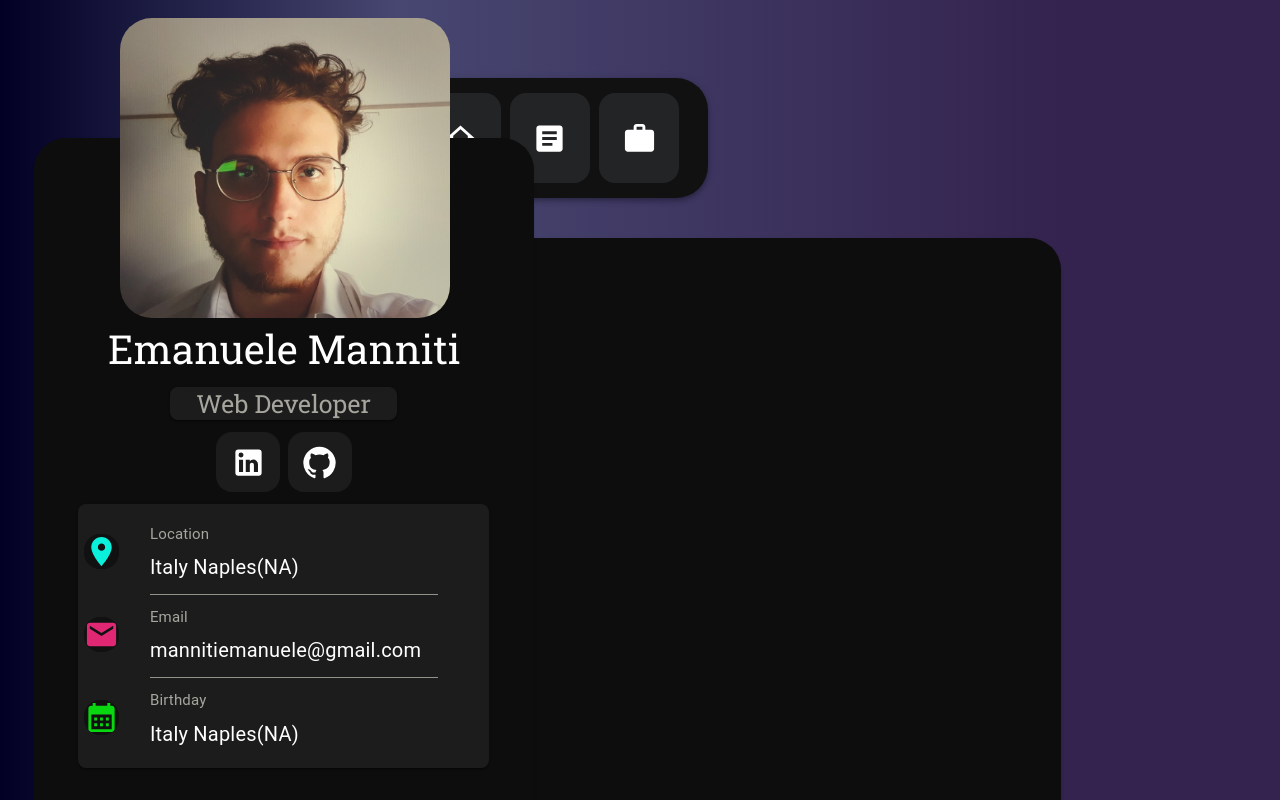
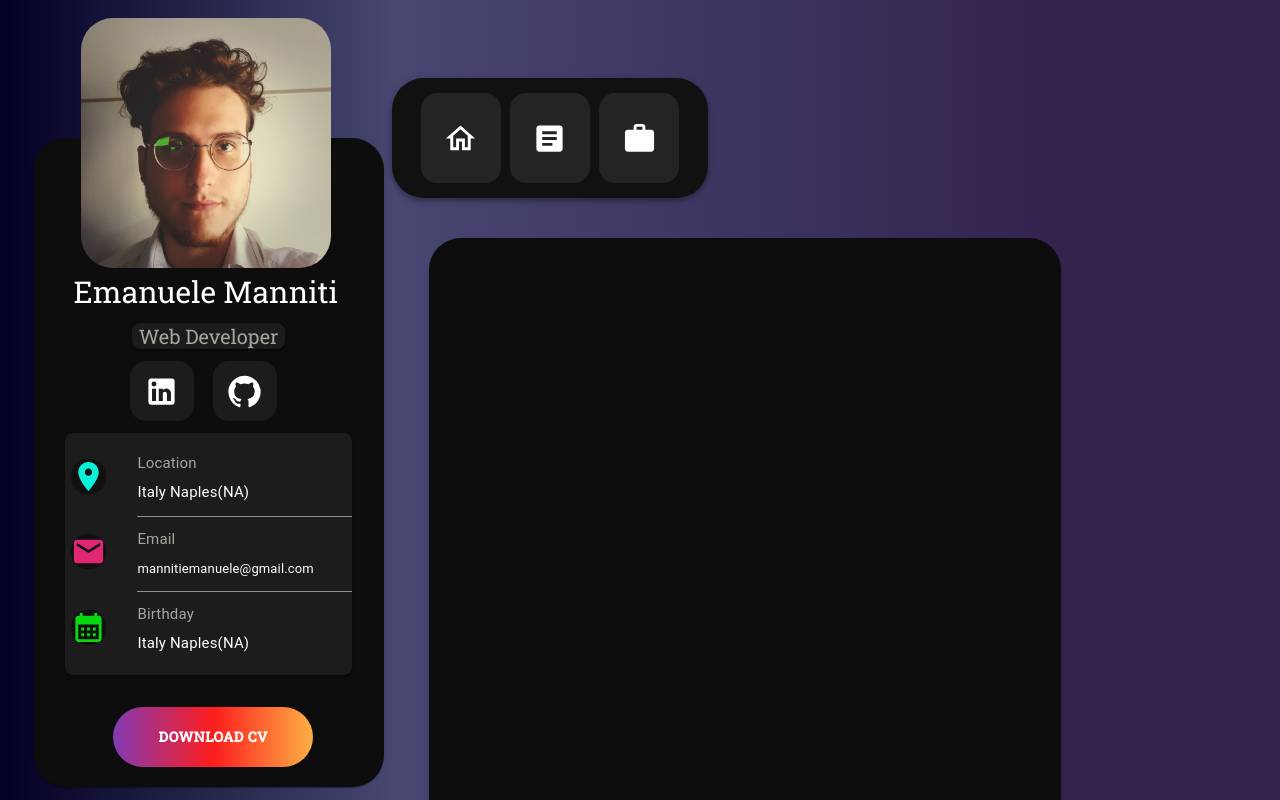
Before and after one commit to Emanniti/Portfolio, a React (Create React App) app: page / in a window 1280 px wide. Shown: the top 800 px of the page. Built offline with nearby package versions, Linux system fonts and the light colour scheme.

Commit message:
Fix css per online

```diff
--- a/src/Componenti/Css/styles.module.css
+++ b/src/Componenti/Css/styles.module.css
@@ -45,7 +45,6 @@
 
 .robotoFont {
     font-family: 'Roboto Slab', serif;
-    ;
 }
 
 
@@ -53,7 +52,7 @@
     background-color: #0d0d0d !important;
     border-radius: 2rem !important;
     position: fixed !important;
-    width: 500px;
+    width: 350px;
     margin-left: 2%;
     margin-top: -60px;
 }
--- a/src/Componenti/Home.js
+++ b/src/Componenti/Home.js
@@ -93,15 +93,15 @@ export default function Home() {
                             <Grid item >
                                 <Card className={styles.cardPersonale} style={{ overflow: 'visible' }}>
                                     <Grid spacing={4} justifyContent="center" container>
-                                        <Grid item lg={8.1}>
+                                        <Grid item lg={9}>
                                             <Box
                                                 className={styles.immagine}
                                                 component="img"
                                                 style={{ marginTop: -120 }}
                                                 src={ImmagineProfilo}
                                                 sx={{
-                                                    height: 300,
-                                                    width: 330,
+                                                    height: 250,
+                                                    width: 250,
                                                     maxHeight: { xs: 300, md: 300 },
                                                     maxWidth: { xs: 440, md: 440 },
                                                 }}
@@ -109,26 +109,26 @@ export default function Home() {
                                         </Grid>
                                     </Grid>
                                     <Grid spacing={4} justifyContent="center" container>
-                                        <Grid item lg={10}>
-                                            <span className={styles.robotoFont} style={{ color: 'white', fontSize: 40, marginLeft: 30 }}>Emanuele Manniti</span>
+                                        <Grid item lg={12}>
+                                            <span className={styles.robotoFont} style={{ color: 'white', fontSize: 30, marginLeft: 40 }}>Emanuele Manniti</span>
                                         </Grid>
                                         <Grid item lg={7}>
                                             <Grid spacing={4} justifyContent="center" container>
                                                 <Grid item lg={10}>
                                                     <Card className={styles.knowledgesCard}>
-                                                        <span style={{ fontSize: 25, color: '#a6a69e' }}>Web Developer</span>
+                                                        <span style={{ fontSize: 20, color: '#a6a69e' }}>Web Developer</span>
                                                     </Card>
                                                 </Grid>
                                             </Grid>
                                         </Grid>
                                         <Grid item lg={7} style={{ marginTop: -20 }}>
                                             <Grid spacing={1} justifyContent="center" container>
-                                                <Grid item xs={3}>
+                                                <Grid item xs={5}>
                                                     <Link href="https://www.linkedin.com/in/emanuele-manniti-338360183/">
                                                         <Button className={styles.iconeLink} variant="text"><LinkedInIcon className={styles.iconaHome} fontSize='large' /></Button>
                                                     </Link>
                                                 </Grid>
-                                                <Grid item xs={3}>
+                                                <Grid item xs={5}>
                                                     <Link href="https://github.com/Emanniti">
                                                         <Button className={styles.iconeLink} variant="text"><GitHubIcon className={styles.iconaHome} fontSize='large' /></Button>
                                                     </Link>
@@ -171,7 +171,7 @@ export default function Home() {
                                                                                 component="span"
                                                                                 variant="body2"
                                                                                 color="white"
-                                                                                style={{ fontSize: 20 }}
+                                                                                style={{ fontSize: 15 }}
                                                                             >
                                                                                 Italy Naples(NA)
                                                                             </Typography>
@@ -215,7 +215,7 @@ export default function Home() {
                                                                                 component="span"
                                                                                 variant="body2"
                                                                                 color="white"
-                                                                                style={{ fontSize: 20 }}
+                                                                                style={{ fontSize: 13 }}
                                                                             >
                                                                                 mannitiemanuele@gmail.com
                                                                             </Typography>
@@ -259,7 +259,7 @@ export default function Home() {
                                                                                 component="span"
                                                                                 variant="body2"
                                                                                 color="white"
-                                                                                style={{ fontSize: 20 }}
+                                                                                style={{ fontSize: 15 }}
                                                                             >
                                                                                 Italy Naples(NA)
                                                                             </Typography>
@@ -272,7 +272,7 @@ export default function Home() {
                                                 </List>
                                             </Card>
                                         </Grid>
-                                        <Grid item lg={5} style={{ marginBottom: 20 }}>
+                                        <Grid item lg={7} style={{ marginBottom: 20 }}>
                                             <a style={{ textDecoration: 'inherit' }} href={ImmagineProfilo} download><Button className={styles.bottoneDownloadCv} variant="text"><span style={{ fontWeight: 'bold' }}>DOWNLOAD CV</span></Button></a>
                                         </Grid>
                                     </Grid>
--- a/src/Componenti/Sezioni/AboutMe.js
+++ b/src/Componenti/Sezioni/AboutMe.js
@@ -20,28 +20,28 @@ function AboutMe() {
         <div>
             <CardContent className={[mainStyles.resumeBackground, mainStyles.elementToFadeInAndOut]}>
                 <Grid container>
-                    <Grid container justifyContent='flex-start' style={{ marginLeft: 50 }}>
-                        <Grid item lg={4} xs={6} >
+                    <Grid container justifyContent='flex-start' style={{ marginLeft: 20 }}>
+                        <Grid item xs={5} >
                             <span className={styles.robotoFont} style={{ color: 'white', fontSize: 50 }}>About Me </span>
                         </Grid>
-                        <Grid item lg={4} xs={4}>
-                            <hr className={resume.lineaPortfolio}/>
+                        <Grid item xs={4}>
+                            <hr className={resume.lineaPortfolio} />
                         </Grid>
                     </Grid>
                     <Grid contaier>
                         <Grid item>
-                            <Typography style={{ fontWeight: 'bold', color: '#a6a6a6', fontSize: 20, marginTop: 2, marginLeft: 50 }}>
+                            <Typography style={{ fontWeight: 'bold', color: '#a6a6a6', fontSize: 20, marginTop: 2, marginLeft: 20 }}>
                                 Hi, I'm a full stack Web Developer from Naples (Italy). I work mainly in web development and in the creation of tailor-made websites.
                                 <br />
-                                At the moment I work for <span style={{ color: 'orange' }}><a style={{ color: 'orange', textDecoration:'inherit' }} rel="noreferrer" href="https://matrixconsulting.it/" target="_blank">Matrix Consulting Group s.r.l.  </a></span>
-                                as a consultant for <span style={{ color: '#a200fc' }}><a style={{ color: '#a200fc', textDecoration:'inherit' }} rel="noreferrer" href="https://www.accenture.com" target="_blank">Accenture Technology Solutions </a></span>.
+                                At the moment I work for <span style={{ color: 'orange' }}><a style={{ color: 'orange', textDecoration: 'inherit' }} rel="noreferrer" href="https://matrixconsulting.it/" target="_blank">Matrix Consulting Group s.r.l.  </a></span>
+                                as a consultant for <span style={{ color: '#a200fc' }}><a style={{ color: '#a200fc', textDecoration: 'inherit' }} rel="noreferrer" href="https://www.accenture.com" target="_blank">Accenture Technology Solutions </a></span>.
                             </Typography>
                         </Grid>
                         <Grid item lg={12} xs={12} style={{ marginTop: 40 }}>
-                            <span className={styles.robotoFont} style={{ color: 'white', fontSize: 40, marginLeft: 50 }}>What i do! </span>
+                            <span className={styles.robotoFont} style={{ color: 'white', fontSize: 40, marginLeft: 20 }}>What i do! </span>
                         </Grid>
 
-                        <Grid container justifyContent="left" spacing={2} style={{ marginLeft: 30 }}>
+                        <Grid container justifyContent="left" spacing={2} style={{ marginLeft: 10 }}>
                             <Grid item lg={5.5} xs={4} >
                                 <Card elevation={3} className={styles.cosaFaccioCard}>
                                     <Grid container spacing={1} style={{ marginBottom: 10 }}>
--- a/src/Componenti/Sezioni/Resume.js
+++ b/src/Componenti/Sezioni/Resume.js
@@ -176,12 +176,12 @@ function Resume() {
 
                         }}
                     />
-                    <Grid container spacing={4} style={{ marginTop: -130, marginLeft: 30 }}>
-                        <Grid item lg={3.5} xs={2} >
+                    <Grid container spacing={4} style={{ marginTop: -130, marginLeft: 10 }}>
+                        <Grid item xs={5} >
                             <span className={styles.robotoFont} style={{ color: 'white', fontSize: 50 }}>Resume </span>
                         </Grid>
-                        <Grid item lg={4} xs={4}>
-                            <hr className={resume.lineaPortfolio}/>
+                        <Grid item xs={4}>
+                            <hr className={resume.lineaPortfolio} />
                         </Grid>
                     </Grid>
                     <Grid container justifyContent="flex-end" style={{ marginTop: 0.1 }} spacing={5} >
```
Also changed, not shown: src/Componenti/Sezioni/Portfolio.js (+5 -5 lines). Lines whose indentation alone changed are shown as unchanged.
